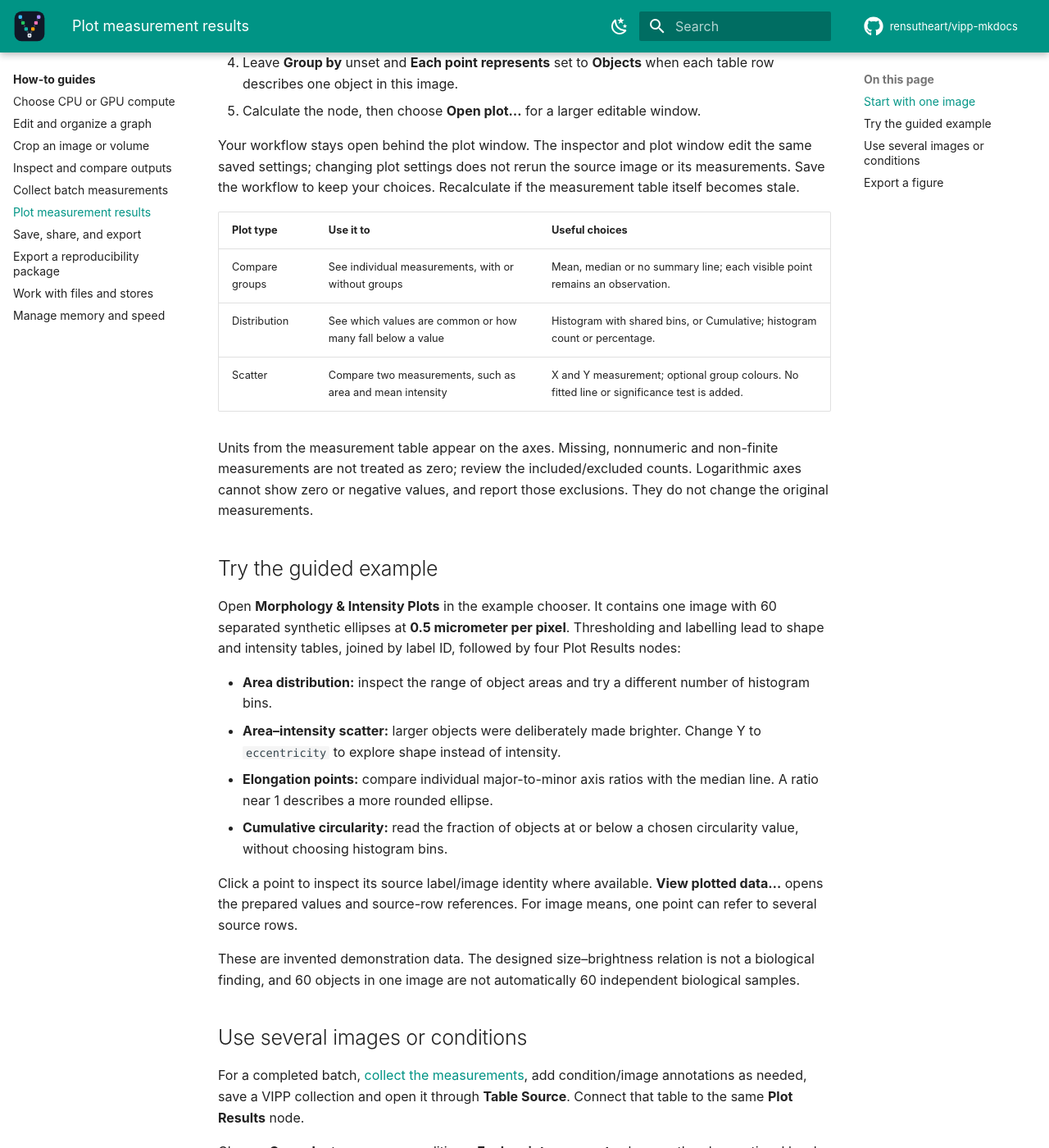
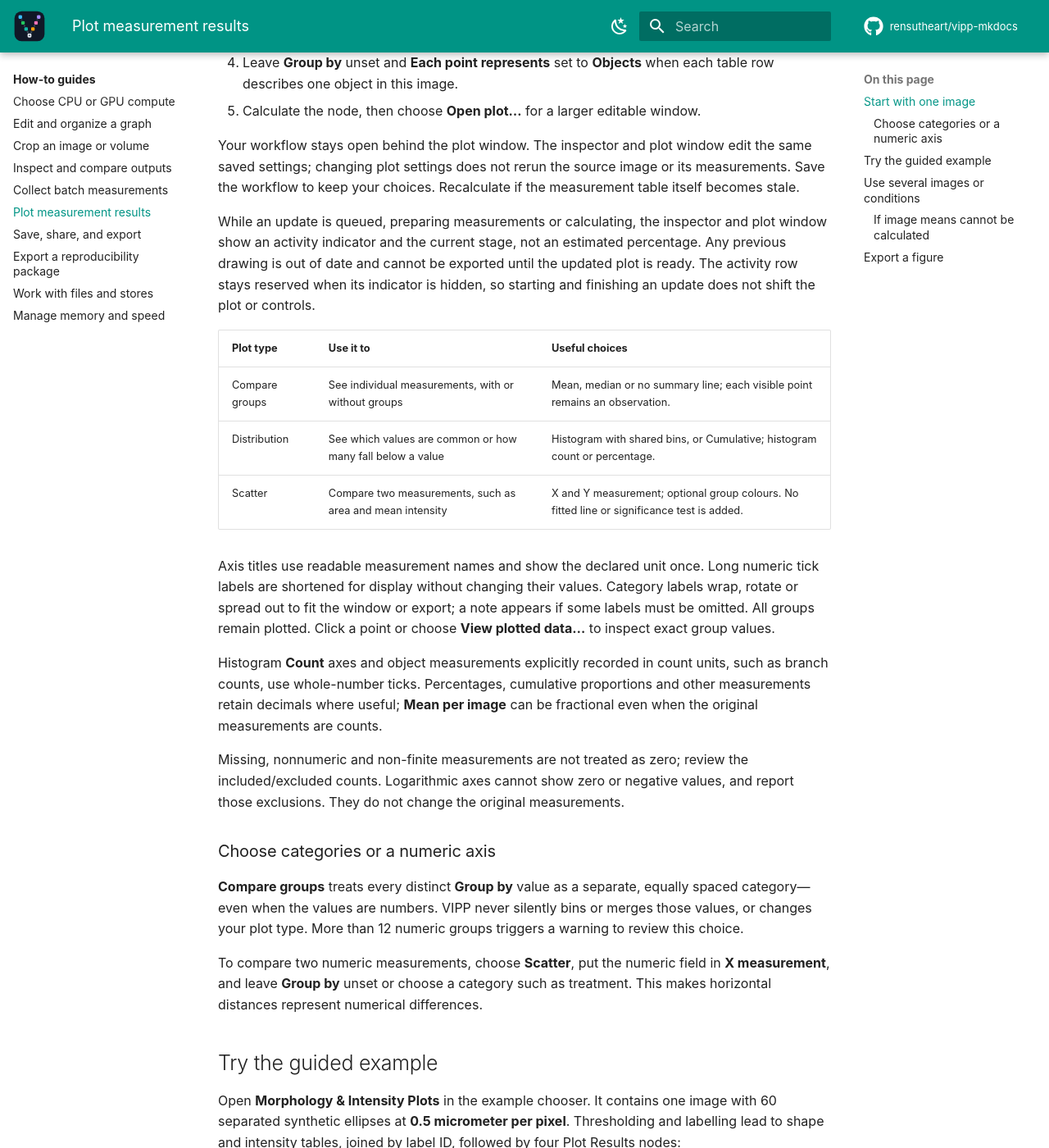
Before and after one commit to rensutheart/vipp-mkdocs, an MkDocs documentation site: the page built from docs/how-to/plot-measurement-results.md, in a window 1280 px wide and 1400 px high, scrolled down 634 px. Shown: the whole window at 82% size. Built offline with MkDocs 1.6.1 and Material for MkDocs 9.7.7, drawn with Linux system fonts in a browser that asks for light colours; plug-ins that fetch from the network failed and are left out; comment, search, counter and statistics services are not loaded; the version menu is left out; some of the changed text lies outside the part shown.

Commit message:
docs: explain plotting axes, grouping errors and stable progress

```diff
--- a/docs/how-to/plot-measurement-results.md
+++ b/docs/how-to/plot-measurement-results.md
@@ -24,16 +24,45 @@ edit the same saved settings; changing plot settings does not rerun the source
 image or its measurements. Save the workflow to keep your choices. Recalculate
 if the measurement table itself becomes stale.
 
+While an update is queued, preparing measurements or calculating, the inspector
+and plot window show an activity indicator and the current stage, not an
+estimated percentage. Any previous drawing is out of date and cannot be
+exported until the updated plot is ready.
+The activity row stays reserved when its indicator is hidden, so starting and
+finishing an update does not shift the plot or controls.
+
 | Plot type | Use it to | Useful choices |
 | --- | --- | --- |
 | Compare groups | See individual measurements, with or without groups | Mean, median or no summary line; each visible point remains an observation. |
 | Distribution | See which values are common or how many fall below a value | Histogram with shared bins, or Cumulative; histogram count or percentage. |
 | Scatter | Compare two measurements, such as area and mean intensity | X and Y measurement; optional group colours. No fitted line or significance test is added. |
 
-Units from the measurement table appear on the axes. Missing, nonnumeric and
-non-finite measurements are not treated as zero; review the included/excluded
+Axis titles use readable measurement names and show the declared unit once.
+Long numeric tick labels are shortened for display without changing their
+values. Category labels wrap, rotate or spread out to fit the window or export;
+a note appears if some labels must be omitted. All groups remain plotted.
+Click a point or choose **View plotted data…** to inspect exact group values.
+
+Histogram **Count** axes and object measurements explicitly recorded in count
+units, such as branch counts, use whole-number ticks. Percentages, cumulative
+proportions and other measurements retain decimals where useful; **Mean per
+image** can be fractional even when the original measurements are counts.
+
+Missing, nonnumeric and non-finite measurements are not treated as zero;
+review the included/excluded
 counts. Logarithmic axes cannot show zero or negative values, and report those
 exclusions. They do not change the original measurements.
+
+### Choose categories or a numeric axis
+
+**Compare groups** treats every distinct **Group by** value as a separate,
+equally spaced category—even when the values are numbers. VIPP never silently
+bins or merges those values, or changes your plot type. More than 12 numeric
+groups triggers a warning to review this choice.
+
+To compare two numeric measurements, choose **Scatter**, put the numeric field
+in **X measurement**, and leave **Group by** unset or choose a category such as
+treatment. This makes horizontal distances represent numerical differences.
 
 ## Try the guided example
 
@@ -89,6 +118,24 @@ Plot Results does not infer biological replication or perform statistical
 tests. An empty image contributes no invented zero-valued object or mean;
 review the collection's image summary separately for missing or empty images.
 
+### If image means cannot be calculated
+
+**Mean per image** needs one group per image. A **Group by** measurement such
+as minor axis length can vary between objects in that image, so it cannot
+define the image's group.
+
+- For individual objects, set **Each point represents** to **Objects**.
+- For image means, set **Group by** to **None**, or choose an image-level
+  category such as treatment that is the same for every object in each image.
+- If different images reuse an ID, choose an **Image identity column** that
+  uniquely identifies each image.
+
+The inspector and plot window show the problem beside the controls. Choose
+**Review plot…** to reopen a failed plot; the compact workflow status offers
+**Details…** for the full message. Correct the settings and calculate again.
+VIPP does not silently regroup objects or change the averaging rule, and an
+outdated plot stays unavailable for export.
+
 ## Export a figure
 
 Choose **Export figure…** from a current plot. Set **Width** and **Height** in
```
